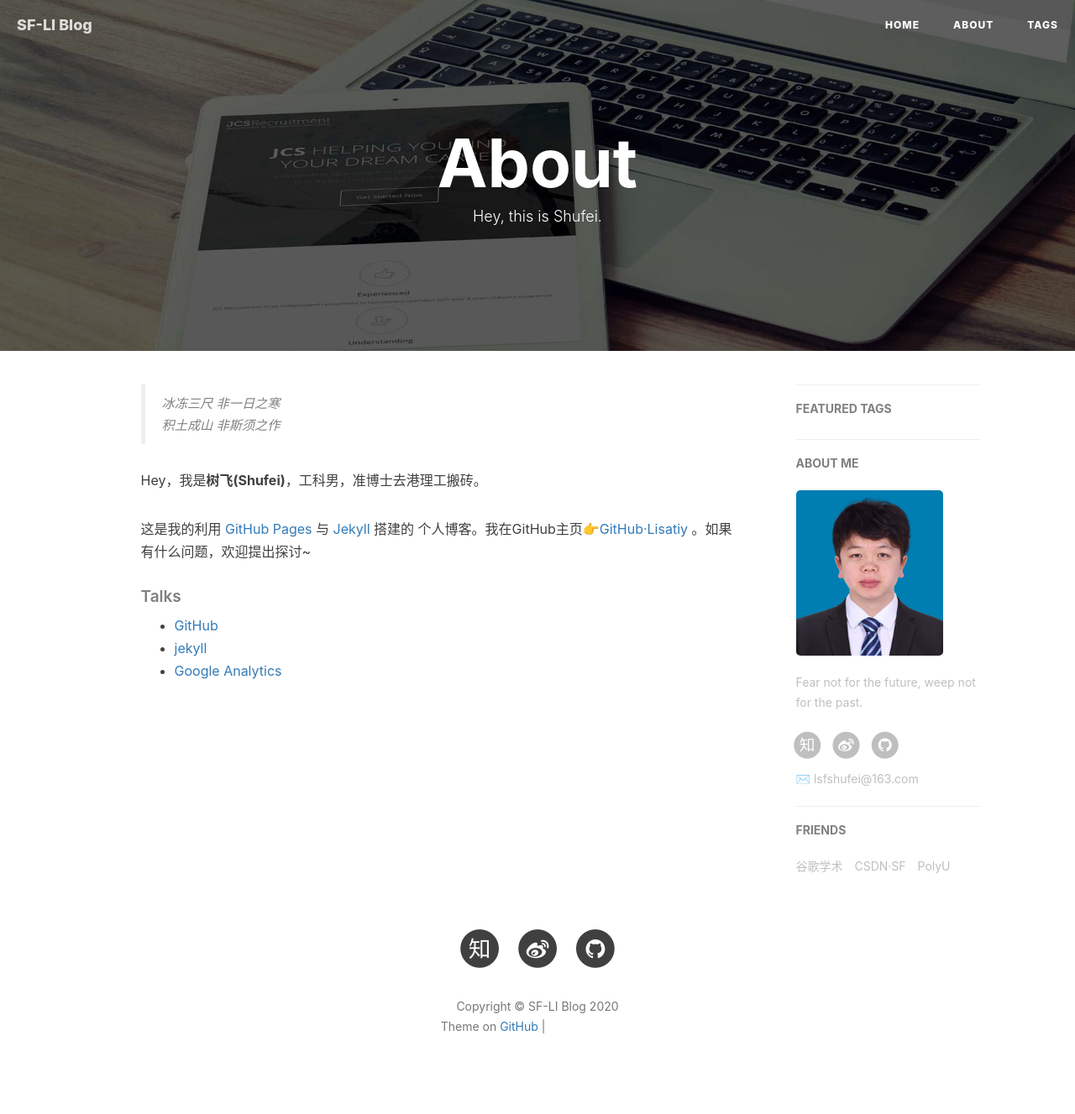
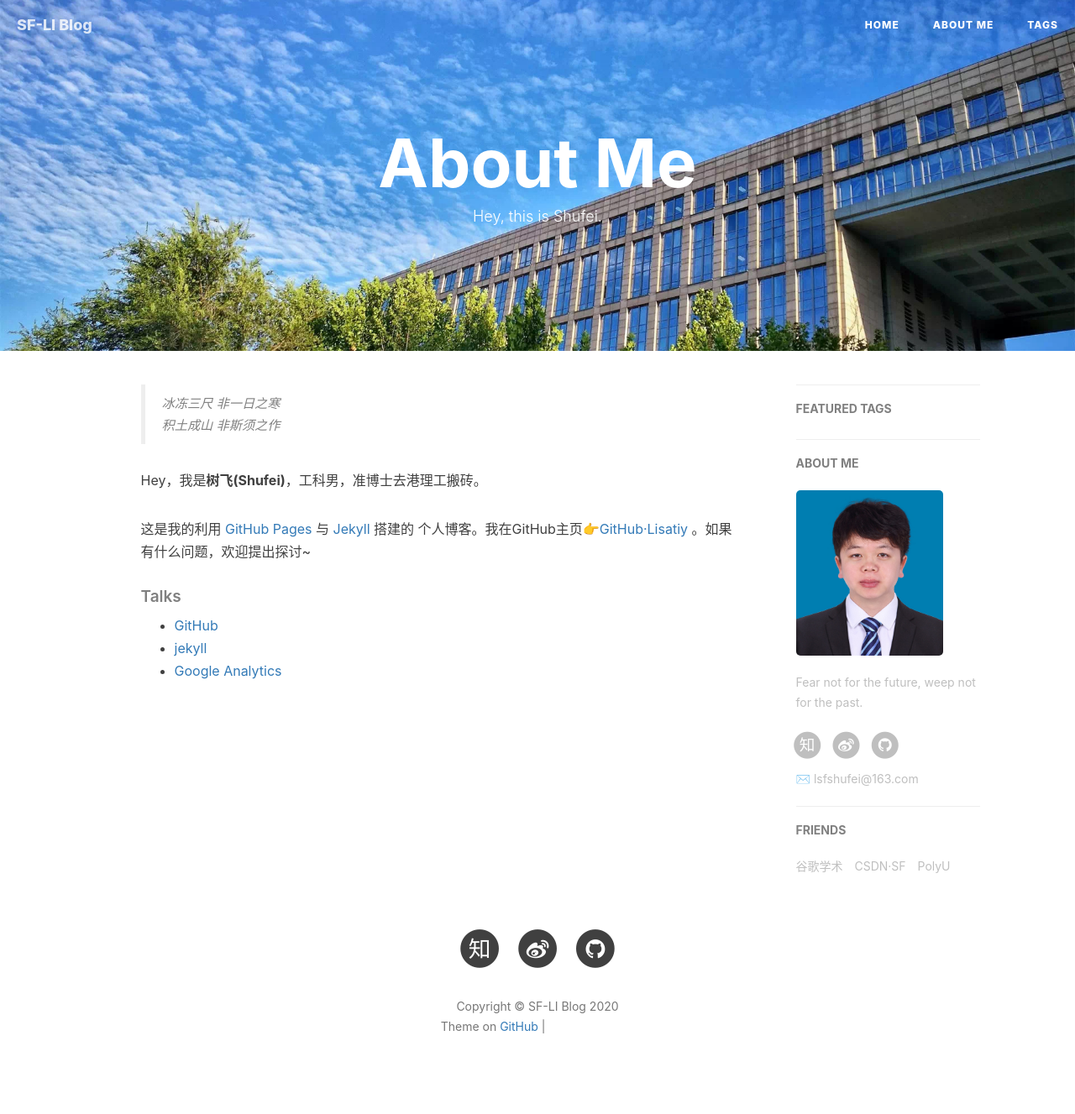
Before and after one commit to Lisatiy/lisatiy.github.io, a Jekyll site: the page built from about.html, in a window 1280 px wide. Shown: the whole page at 84% size. Built offline with Jekyll 4.4.1, drawn with Linux system fonts in a browser that asks for light colours; nearby versions of some CDN libraries; comment, search, counter and statistics services are not loaded; grey boxes are pictures that could not be loaded.

Commit message:
'add-buaa-pic'

```diff
--- a/_config.yml
+++ b/_config.yml
@@ -1,7 +1,7 @@
 # Site settings
 title: SF-LI Blog
 SEOTitle: Shufei的博客 | SF Blog
-header-img: img/post-bg-desk.jpg
+header-img: img/home-bg-o.jpg
 email: lsfshufei@163.com
 description: "There are no shortcuts to any place worth going."
 keyword: "SF, SF Blog, 树飞的博客, 树飞, shufei, Augmented Reality, AR, Computer Vision, CV, OpenCV"
--- a/about.html
+++ b/about.html
@@ -1,8 +1,8 @@
 ---
 layout: page
-title: "About"
+title: "About Me"
 description: "Hey, this is Shufei."
-header-img: "img/post-bg-rwd.jpg"
+header-img: "img/post-bg-nmb.jpg"
 ---
 
 <!-- Language Selector -->
```
Also changed, not shown: README.md, img/post-bg-nmb.jpg (added).
